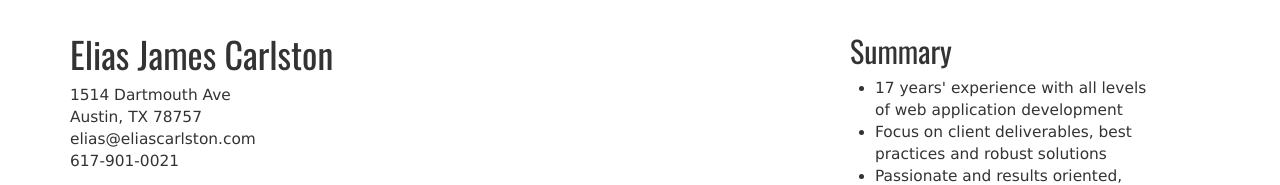
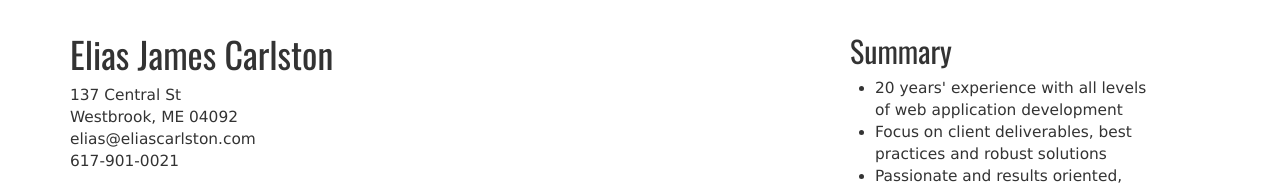
Before and after one commit to eliasjames/redesign, a plain HTML site: page EliasCarlston2019Resume.html in a window 1280 px wide. Shown: the top 185 px of the page. Drawn offline with nearby package versions, Linux system fonts and the light colour scheme.

Commit message:
Update resume

```diff
--- a/EliasCarlston2019Resume.html
+++ b/EliasCarlston2019Resume.html
@@ -8,6 +8,7 @@
     <link href='http://fonts.googleapis.com/css?family=Oswald:400,300,700' rel='stylesheet' type='text/css'>
     <link type="text/css" rel="stylesheet" href="main.css" />
     <link type="text/css" rel="stylesheet" media="print" href="print.css" />
+    <meta name="viewport" content="width=device-width">
   </head>
   <body>
     <section class="main-content container">
@@ -15,8 +16,8 @@
         <div class="contact-info col-xs-12 col-sm-7 col-md-8">
           <h1>Elias James Carlston</h1>
           <ul class="list-unstyled">
-            <li>1514 Dartmouth Ave</li>
-            <li>Austin, TX 78757</li>
+            <li>137 Central St</li>
+            <li>Westbrook, ME 04092</li>
             <li>elias@eliascarlston.com</li>
             <li>617-901-0021</li>
           </ul>
@@ -24,7 +25,7 @@
         <div class="personal-summary col-xs-10 col-sm-5 col-md-4">
           <h2>Summary</h2>
           <ul>
-            <li>17&nbsp;years'&nbsp;experience&nbsp;with&nbsp;all&nbsp;levels of&nbsp;web&nbsp;application&nbsp;development</li>
+            <li>20&nbsp;years'&nbsp;experience&nbsp;with&nbsp;all&nbsp;levels of&nbsp;web&nbsp;application&nbsp;development</li>
             <li>Focus&nbsp;on&nbsp;client&nbsp;deliverables,&nbsp;best practices&nbsp;and&nbsp;robust&nbsp;solutions</li>
             <li>Passionate&nbsp;and&nbsp;results&nbsp;oriented, but&nbsp;flexible&nbsp;and&nbsp;fun</li>
           </ul>
```
